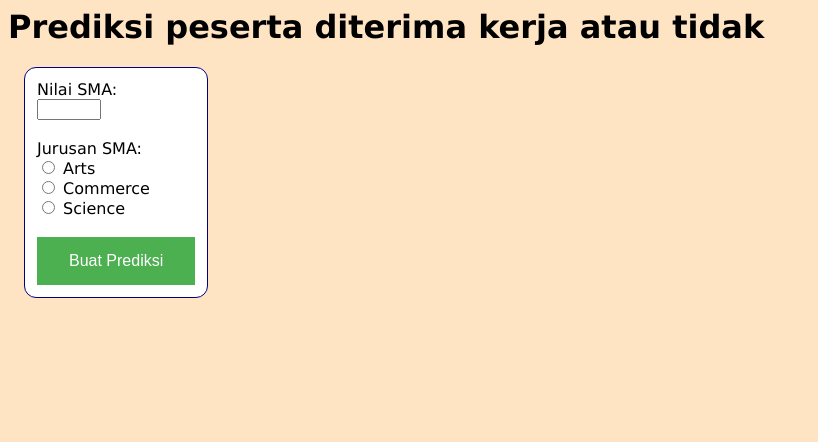
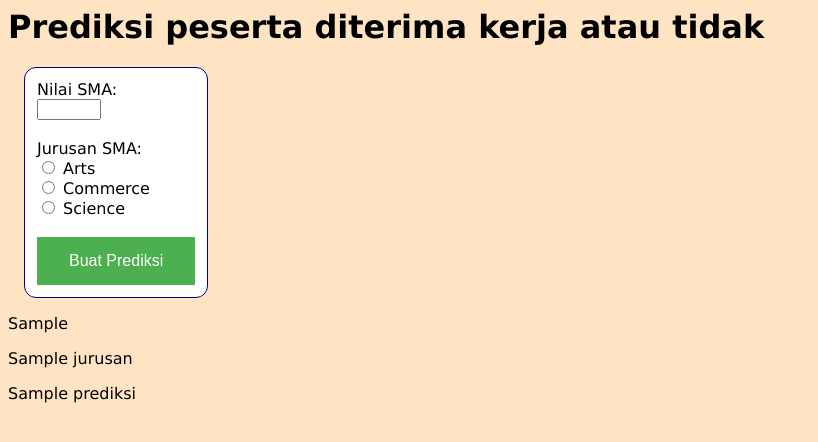
Before and after one commit to stefkwan-h8/pytn071, a Flask app: template deploy/templates/main.html in a window 1280 px wide. Shown: the top 442 px of the page, without its empty margins (0-818 px from the left). Run offline with Flask 2, Linux system fonts and the light colour scheme; the template is opened without the code that fills it: most values are stand-ins (such as "Sample title", 1, 10 or a date in 2020).

Commit message:
sesi 15, flask

```diff
--- a/deploy/app.py
+++ b/deploy/app.py
@@ -1,10 +1,33 @@
-from flask import Flask, render_template
+from flask import Flask, render_template, request
 app = Flask(__name__)
+import pickle
 
 @app.route('/')
+def campus():
+    return render_template("main.html")
+
+@app.route('/predict', methods=['GET', 'POST'])
+def predict():
+    fitur = []
+    for val in request.form.values():
+        fitur.append(int(val)) #[100, 0]
+
+    nilai_sma = "Nilai SMA: " + str(fitur[0])
+    jurusan = "Jurusan: " + ["Arts", "Commerce", "Science"][fitur[1]]
+
+    # reshape fitur jadi bentuk 2D, 1 kolom
+    fitur = [fitur] #[[100, 0]]
+
+    # bikin prediksi, kita load model kita
+    model = pickle.load(open("model/campus_tree.pkl", 'rb'))
+    hasil = model.predict(fitur)
+
+    index = hasil[0]
+    prediksi = "hasil prediksi: " + ["Tidak Diterima", "Diterima Kerja"][index]
+
+    # return nilai_sma + " " + jurusan + " " + prediksi
+    return render_template("main.html", nilai_sma=nilai_sma, jurusan=jurusan, prediksi=prediksi)
+
+@app.route('/hello')
 def hello_world():
     return 'Hello, World!'
-
-@app.route('/campus-placement')
-def campus():
-    return render_template("main.html")
--- a/deploy/templates/main.html
+++ b/deploy/templates/main.html
@@ -6,7 +6,7 @@
 
     <body>
         <h1>Prediksi peserta diterima kerja atau tidak</h1>
-        <form action="" method="post">
+        <form action="/predict" method="post">
             <label for="nilai_sma">Nilai SMA:</label><br>
             <input type="number" name="nilai_sma" id="nilai_sma" min="0" max="100" required>
             <br><br>
@@ -21,5 +21,9 @@
 
             <input type="submit" value="Buat Prediksi" class="button">
         </form>
+
+        <p>{{nilai_sma}}</p>
+        <p>{{jurusan}}</p>
+        <p>{{prediksi}}</p>
     </body>
 </html>
```
